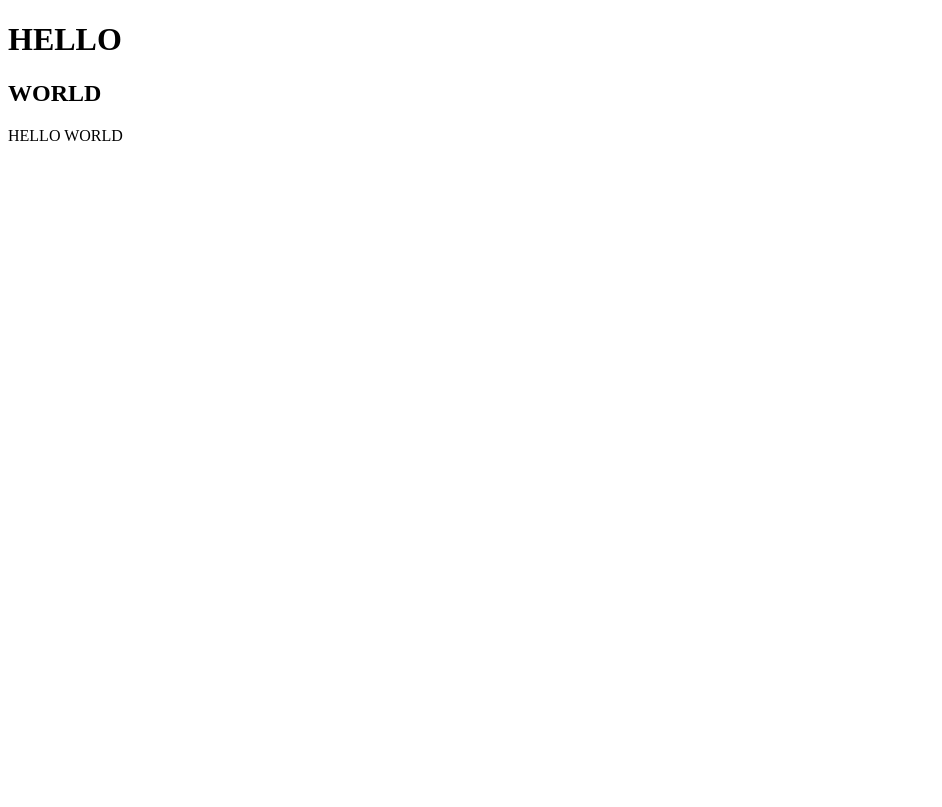
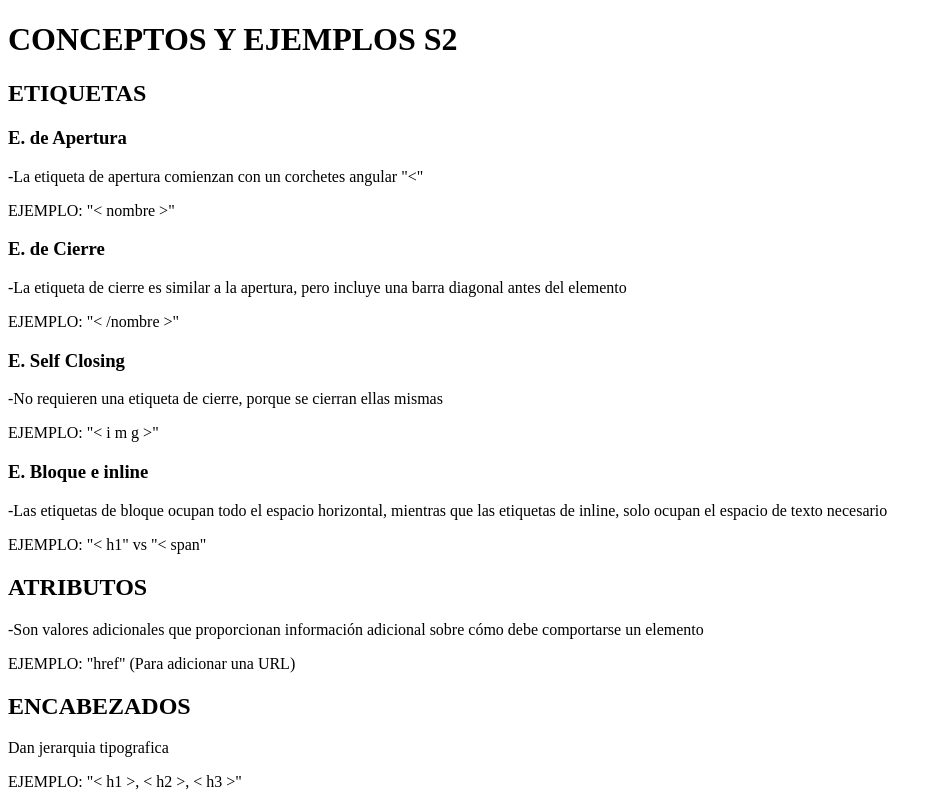
Before and after one commit to Yac02/Etiquetas-HTML, a plain HTML site: page Index.html in a window 1280 px wide. Shown: the whole page, without its empty margins (0-942 px from the left). Drawn offline with Linux system fonts and the light colour scheme.

Commit message:
commiteando

```diff
--- a/Index.html
+++ b/Index.html
@@ -6,11 +6,36 @@
     <title>Inicio</title>
 </head>
 <body>
-    <h1>HELLO</h1>
-    <h2>WORLD</h2>
+    <h1>CONCEPTOS Y EJEMPLOS S2</h1>
 
-    <span>HELLO</span>
-    <span>WORLD</span>
+
+    <h2>ETIQUETAS</h2>
+
+    <h3>E. de Apertura</h3>
+    <p>-La etiqueta de apertura comienzan con un corchetes angular "<"</p>
+    <p>EJEMPLO: "< nombre >" </p>
+
+    <h3>E. de Cierre</h3>
+    <p>-La etiqueta de cierre es similar a la apertura, pero incluye una barra diagonal antes del elemento</p>
+    <p>EJEMPLO: "< /nombre >" </p>
+
+    <h3>E. Self Closing</h3>
+    <p>-No requieren una etiqueta de cierre, porque se cierran ellas mismas</p>
+    <p>EJEMPLO: "< i m g >" </p>
+
+    <h3>E. Bloque e inline</h3>
+    <p>-Las etiquetas de bloque ocupan todo el espacio horizontal, mientras que las etiquetas de inline, solo ocupan el espacio de texto necesario</p>
+    <p>EJEMPLO: "< h1" vs "< span" </p>
+
+    <h2>ATRIBUTOS</h2>
+    <p>-Son valores adicionales que proporcionan información adicional sobre cómo debe comportarse un elemento</p>
+    <p>EJEMPLO: "href" (Para adicionar una URL)</p>
+
+    <h2>ENCABEZADOS</h2>
+    <p>Dan jerarquia tipografica</p>
+    <p>EJEMPLO: "< h1 >, < h2 >, < h3 >" </p>
+
+
 
 
 
```
Also changed, not shown: readme.txt.
